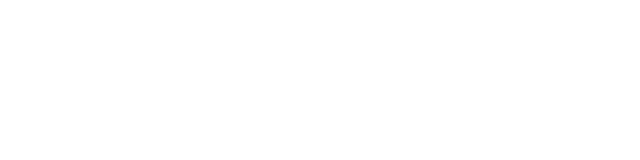
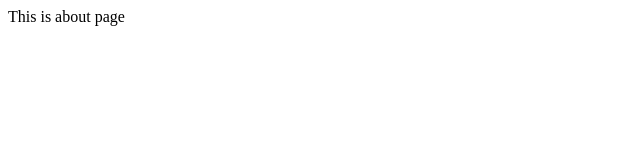
Before and after one commit to Muhammetmyrat/kahryman-trading, a Nuxt app: page /about in a window 1280 px wide. Before the commit this address had no page. Shown: the top 160 px of the page, without its empty margins (0-640 px from the left). Built offline with nearby package versions, Linux system fonts and the light colour scheme.

Commit message:
created about page

```diff
--- /dev/null
+++ b/pages/about.vue
@@ -0,0 +1,11 @@
+<template>
+	<div>
+		This is about page
+	</div>
+</template>
+
+<script>
+	export default {
+
+	}
+</script>
```
